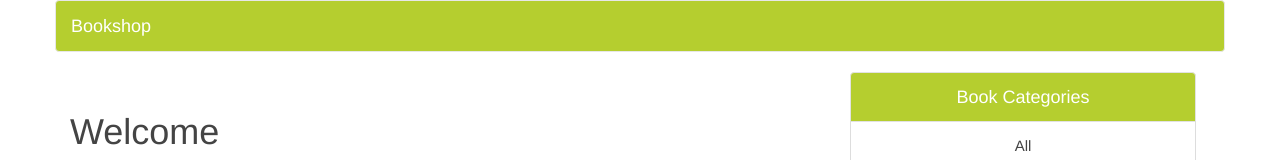
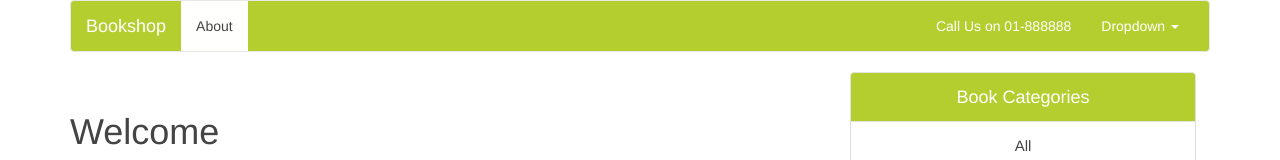
Before and after one commit to paul-wr/bookshop-angular, an Angular app: page / in a window 1280 px wide. Shown: the top 160 px of the page. Built offline with nearby package versions, Linux system fonts and the light colour scheme.

Commit message:
navbar added

```diff
--- a/src/app/app.component.html
+++ b/src/app/app.component.html
@@ -1,15 +1,44 @@
 <div class="container">
+    <nav class="navbar navbar-default">
+  <div class="container-fluid">
+    <!-- Brand and toggle get grouped for better mobile display -->
+    <div class="navbar-header">
+      <button type="button" class="navbar-toggle collapsed" data-toggle="collapse" data-target="#bs-example-navbar-collapse-1" aria-expanded="false">
+        <span class="sr-only">Toggle navigation</span>
+        <span class="icon-bar"></span>
+        <span class="icon-bar"></span>
+        <span class="icon-bar"></span>
+      </button>
+      <a class="navbar-brand" href="#">Bookshop</a>
+    </div>
+
+    <!-- Collect the nav links, forms, and other content for toggling -->
+    <div class="collapse navbar-collapse" id="bs-example-navbar-collapse-1">
+      <ul class="nav navbar-nav">
+        <li class="active"><a href="#">About<span class="sr-only">(current)</span></a></li>
+      </ul>
+      <ul class="nav navbar-nav navbar-right">
+        <li><a href="tel:01888888">Call Us on 01-888888</a></li>
+        <li class="dropdown">
+          <a href="#" class="dropdown-toggle" data-toggle="dropdown" role="button" aria-haspopup="true" aria-expanded="false">Dropdown <span class="caret"></span></a>
+          <ul class="dropdown-menu">
+            <li><a href="#">Action</a></li>
+            <li><a href="#">Another action</a></li>
+            <li><a href="#">Something else here</a></li>
+            <li role="separator" class="divider"></li>
+            <li><a href="#">Separated link</a></li>
+          </ul>
+        </li>
+      </ul>
+    </div><!-- /.navbar-collapse -->
+  </div><!-- /.container-fluid -->
+</nav>
     <div class="row">
-        <div class="navbar navbar-default">
-            <div class="container fluid">
-                <a href="" class="navbar-brand">Bookshop</a>
-            </div>
-        </div>
         <div class="col-md-8">
             <div class="page-header">
                 <h1>Welcome</h1>
                 <p> Welcome to my Angular test website.<br/>
-                This website was built using the following technologies: HTML5, CSS3,  Bootstrap, AngularJS, jQuery and JSON.</p>
+                This website was built using the following technologies: HTML5, CSS3,  Bootstrap, AngularJS, Express, jQuery and JSON.</p>
             </div>
             <app-book></app-book>
         </div>
--- a/src/index.html
+++ b/src/index.html
@@ -8,6 +8,7 @@
   <meta name="viewport" content="width=device-width, initial-scale=1">
   <script src="https://code.jquery.com/jquery-3.2.1.min.js"></script>
 	<link rel="stylesheet" type="text/css" href="https://maxcdn.bootstrapcdn.com/font-awesome/4.5.0/css/font-awesome.min.css"/>
+   <script src="https://maxcdn.bootstrapcdn.com/bootstrap/3.3.7/js/bootstrap.min.js" integrity="sha384-Tc5IQib027qvyjSMfHjOMaLkfuWVxZxUPnCJA7l2mCWNIpG9mGCD8wGNIcPD7Txa" crossorigin="anonymous"></script>
 	<script type="text/javascript">
 	   $(document).ready(function(){
         $("#edu").hide();
--- a/src/styles.css
+++ b/src/styles.css
@@ -13,12 +13,27 @@
 }
 
 
-#home-welcome {
-    padding: 20px 12px;
-    margin-left: -10px;
-    border-bottom: 1px solid #b5cf2f;
+.navbar-default .navbar-nav>.active>a, .navbar-default .navbar-nav>.active>a:focus, .navbar-default .navbar-nav>.active>a:hover, .navbar-default .navbar-nav>.open>a, .navbar-default .navbar-nav>.open>a:focus, .navbar-default .navbar-nav>.open>a:hover {
+    color: #444!important;
+    background-color: #FFFFFE!important;
 }
 
+.navbar-default .navbar-nav>li>a {
+    color: #ffffff!important;
+}
+
+.dropdown-menu>li>a:hover {
+    color: #fff!important;
+    background-color: #b5ce2f!important;
+}
+
+.navbar-default .navbar-toggle .icon-bar {
+    background-color: #fff!important;
+}
+
+.navbar-default .navbar-toggle:focus, .navbar-default .navbar-toggle:hover {
+    background-color: #b5ce2f!important;
+}
 
 .btn-success {
     color: #fff;
@@ -108,3 +123,14 @@
     margin: 0 auto!important;
     text-align: center;
 }
+
+
+
+
+
+
+@media (max-width: 767px){
+.navbar-default .navbar-nav .open .dropdown-menu>li>a {
+    color: #444!important;
+    }
+}
```
